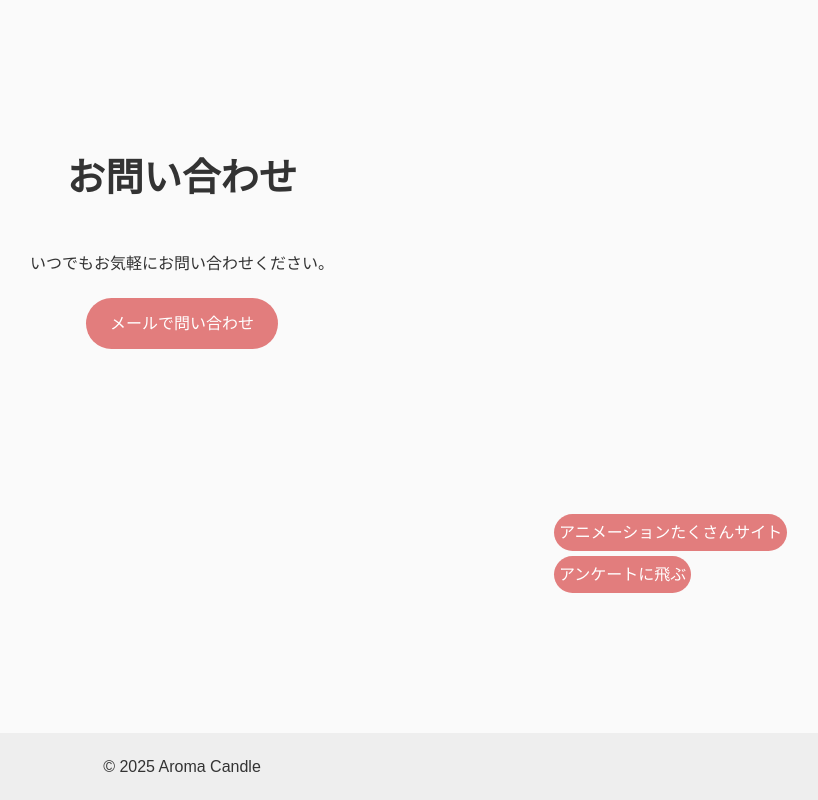
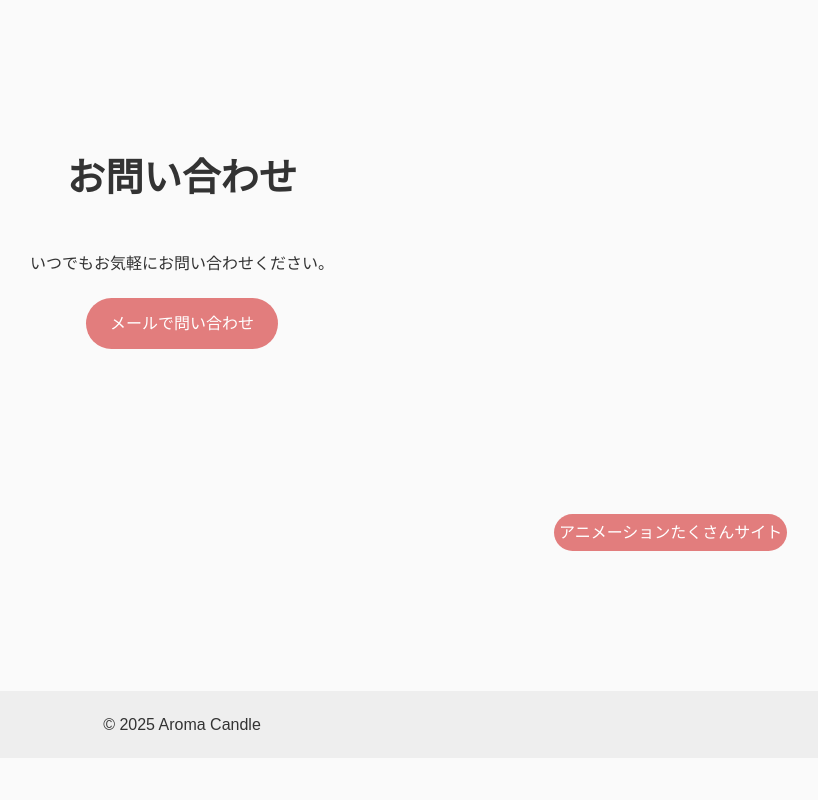
Before and after one commit to kensui1223/midle-animetion2, a plain HTML site: page index.html in a window 1280 px wide. Shown: the part 4510-5310 px from the top of the page, without its empty margins (458-1276 px from the left). After the commit the page ends 5268 px from the top, so only its background shows below. Drawn offline with Linux system fonts and the light colour scheme.

Commit message:
Update index.html

```diff
--- a/index.html
+++ b/index.html
@@ -168,7 +168,7 @@
   </section>
   <section id="next" class="next section">
     <a href="https://full-animate.netlify.app/" class="btn">アニメーションたくさんサイト</a>
-    <a href="https://forms.gle/t8NeMXb1BkwA1jxj9" class="btn">アンケートに飛ぶ</a>
+
   </section>
   <footer class="footer">
     <p>&copy; 2025 Aroma Candle</p>
```
